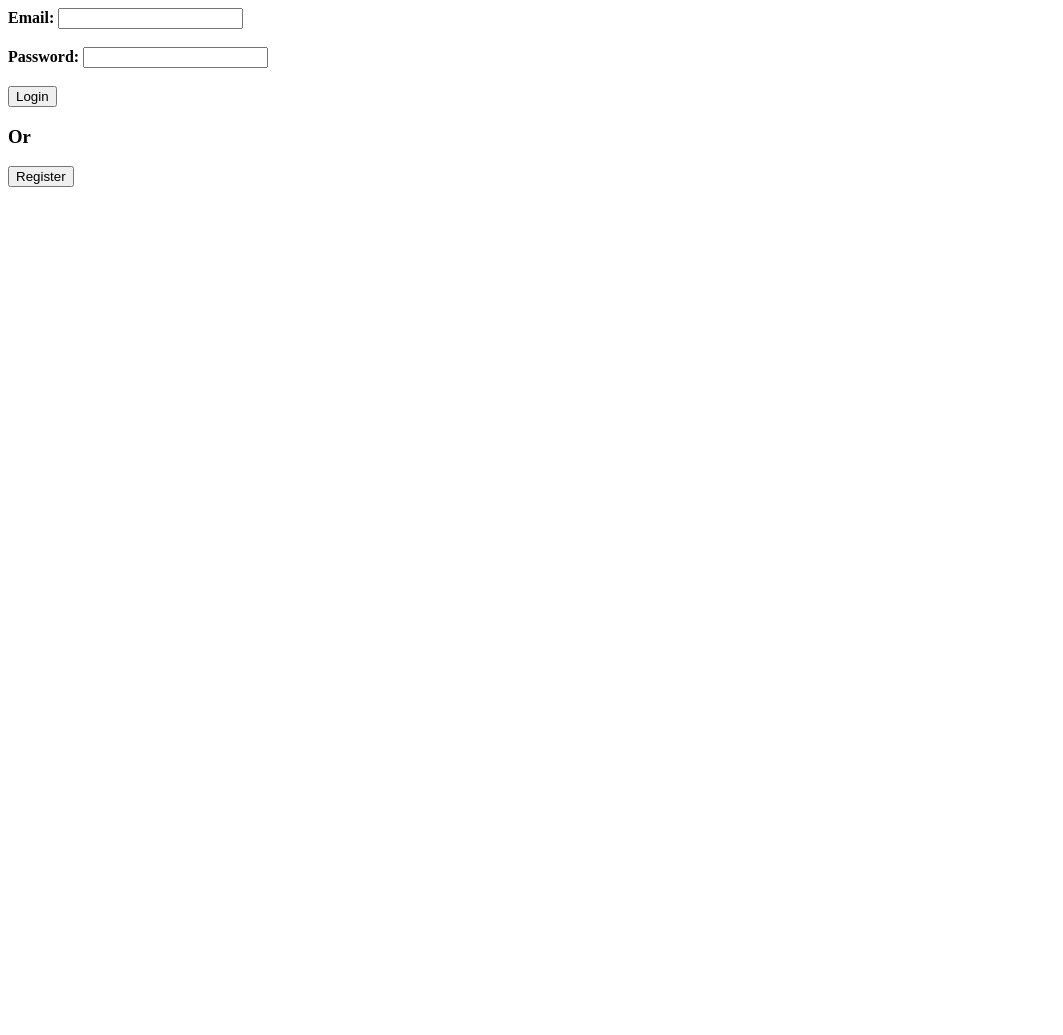
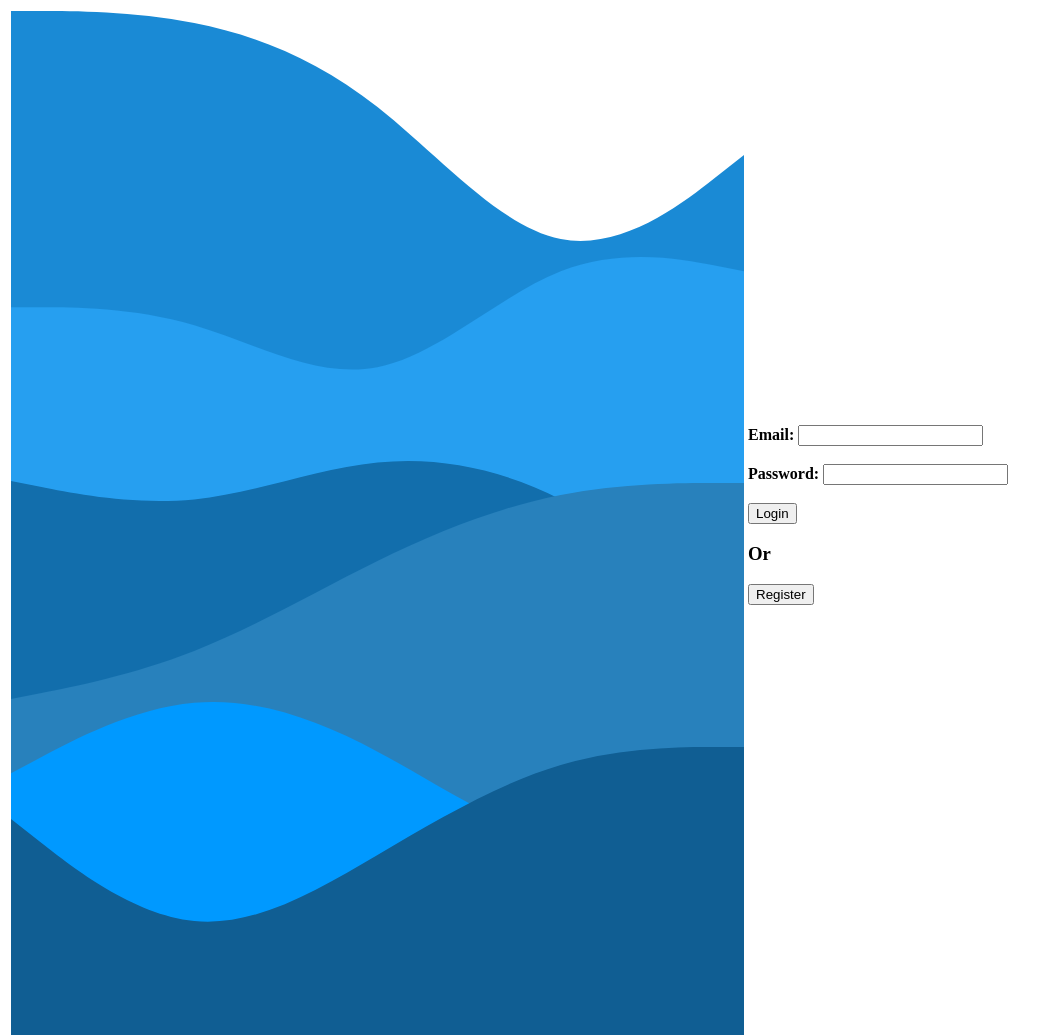
Before and after one commit to ensinho/AquaCensus-enzo, a plain HTML site: page main.html in a window 1280 px wide. Shown: the whole page, without its empty margins (0-1063 px from the left). Before the commit the page ends 800 px from the top, so only its background shows below. Drawn offline with Linux system fonts and the light colour scheme.

Commit message:
Login page update

```diff
--- a/main.html
+++ b/main.html
@@ -1,10 +1,23 @@
 <html>
-	<head> <title>AquaCensus</title>
+	<head>
+		<title>AquaCensus</title>
+		<link rel="stylesheet" type="text/css" href="mainStyle.css">
 	</head>
 	<body>
-		<div id="logo-div">
-		</div>
-		<div id="login-div">
+		<table>
+			<tr>
+				<td>
+					<svg width="733" height="1024" viewBox="0 0 733 1024" fill="none" xmlns="http://www.w3.org/2000/svg">
+<path fill-rule="evenodd" clip-rule="evenodd" d="M0 0H30.5417C61.0833 0 122.167 0 183.25 12C244.333 24 305.417 48 366.5 96C427.583 144 488.667 216 549.75 228C610.833 240 671.917 192 702.458 168L733 144V360H702.458C671.917 360 610.833 360 549.75 360C488.667 360 427.583 360 366.5 360C305.417 360 244.333 360 183.25 360C122.167 360 61.0833 360 30.5417 360H0V0Z" fill="#1A8AD5"/>
+<path fill-rule="evenodd" clip-rule="evenodd" d="M0 296.29H30.5417C61.0833 296.29 122.167 296.29 183.25 314.266C244.333 332.242 305.417 368.193 366.5 356.21C427.583 344.226 488.667 284.306 549.75 260.338C610.833 236.371 671.917 248.355 702.458 254.347L733 260.338V512H702.458C671.917 512 610.833 512 549.75 512C488.667 512 427.583 512 366.5 512C305.417 512 244.333 512 183.25 512C122.167 512 61.0833 512 30.5417 512H0V296.29Z" fill="#269FF0"/>
+<path fill-rule="evenodd" clip-rule="evenodd" d="M0 469.955L30.5417 476.096C61.0833 482.236 122.167 494.516 183.25 488.376C244.333 482.236 305.417 457.675 366.5 451.535C427.583 445.395 488.667 457.675 549.75 488.376C610.833 519.076 671.917 568.197 702.458 592.758L733 617.318V691H702.458C671.917 691 610.833 691 549.75 691C488.667 691 427.583 691 366.5 691C305.417 691 244.333 691 183.25 691C122.167 691 61.0833 691 30.5417 691H0V469.955Z" fill="#126EAC"/>
+<path fill-rule="evenodd" clip-rule="evenodd" d="M0 688L30.5417 682C61.0833 676 122.167 664 183.25 640C244.333 616 305.417 580 366.5 550C427.583 520 488.667 496 549.75 484C610.833 472 671.917 472 702.458 472H733V796H702.458C671.917 796 610.833 796 549.75 796C488.667 796 427.583 796 366.5 796C305.417 796 244.333 796 183.25 796C122.167 796 61.0833 796 30.5417 796H0V688Z" fill="#2881BC"/>
+<path fill-rule="evenodd" clip-rule="evenodd" d="M0 762.324L30.5417 746.056C61.0833 729.788 122.167 697.253 183.25 691.83C244.333 686.408 305.417 708.098 366.5 740.633C427.583 773.169 488.667 816.549 549.75 827.394C610.833 838.239 671.917 816.549 702.458 805.704L733 794.859V925H702.458C671.917 925 610.833 925 549.75 925C488.667 925 427.583 925 366.5 925C305.417 925 244.333 925 183.25 925C122.167 925 61.0833 925 30.5417 925H0V762.324Z" fill="#0099FF"/>
+<path fill-rule="evenodd" clip-rule="evenodd" d="M0 808L30.5417 832C61.0833 856 122.167 904 183.25 910C244.333 916 305.417 880 366.5 844C427.583 808 488.667 772 549.75 754C610.833 736 671.917 736 702.458 736H733V1024H702.458C671.917 1024 610.833 1024 549.75 1024C488.667 1024 427.583 1024 366.5 1024C305.417 1024 244.333 1024 183.25 1024C122.167 1024 61.0833 1024 30.5417 1024H0V808Z" fill="#105E93"/>
+</svg>
+
+				</td>
+				<td>
 				<form method="POST">
 					<label>
 						<b>Email:</b>
@@ -21,7 +34,8 @@
 						<input type="submit" value="Register"></input>
 					</label>
 				</form>
-		</div>
+				</td>
+		</tr>
 	</body>
 
 </html>
--- /dev/null
+++ b/mainStyle.css
@@ -0,0 +1,3 @@
+#login-div{
+	background-color:white;
+}
```
Also changed, not shown: srcImages/waves.jpeg (added). Lines whose indentation alone changed are shown as unchanged.
